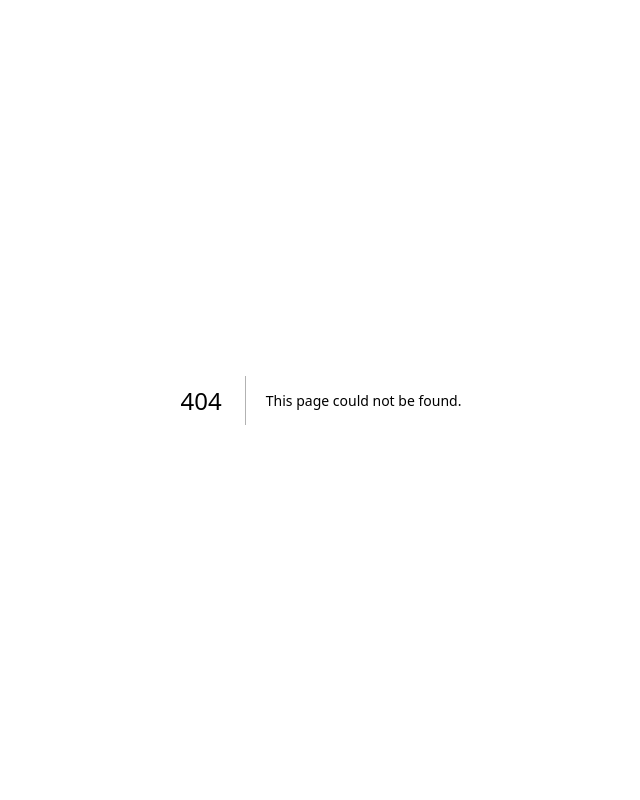
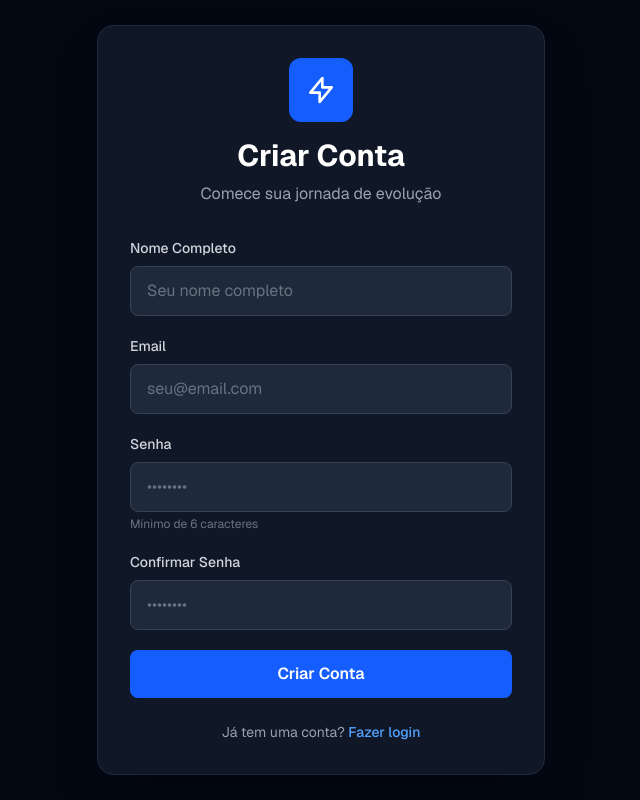
Before and after one commit to RogerToledo/level-up-hub, a Next.js app in the folder frontend/: page /register in a window 1280 px wide. Before the commit this address had no page. Shown: the whole page, without its empty margins (319-959 px from the left). Built offline with nearby package versions, Linux system fonts and the light colour scheme; no server answers.

Commit message:
fix: fix some bugs

```diff
--- a/frontend/src/app/activities/page.tsx
+++ b/frontend/src/app/activities/page.tsx
@@ -101,10 +101,23 @@ export default function ActivitiesPage() {
 
   const fetchLadders = async () => {
     try {
-      const data = await api.get("/ladders");
-      setLadders(data);
+      const response = await api.get("/ladders");
+      console.log("Ladders response:", response);
+
+      // A resposta vem no formato: {message: [...]}
+      if (Array.isArray(response)) {
+        setLadders(response);
+      } else if (response.items && Array.isArray(response.items)) {
+        setLadders(response.items);
+      } else if (response.data && Array.isArray(response.data)) {
+        setLadders(response.data);
+      } else {
+        console.warn("Formato de resposta inesperado para ladders, usando array vazio");
+        setLadders([]);
+      }
     } catch (error) {
       console.error("Erro ao carregar níveis:", error);
+      setLadders([]);
     }
   };
 
--- a/frontend/src/app/profile/page.tsx
+++ b/frontend/src/app/profile/page.tsx
@@ -101,13 +101,19 @@ export default function ProfilePage() {
 
       // Atualizar dados no localStorage
       if (typeof window !== "undefined") {
-        const userStr = localStorage.getItem("career_user");
-        if (userStr) {
-          const user = JSON.parse(userStr);
-          user.username = formData.username;
-          user.email = formData.email;
-          localStorage.setItem("career_user", JSON.stringify(user));
+        // Update username in localStorage
+        if (formData.username) {
+          localStorage.setItem("user_name", formData.username);
         }
+
+        // Fetch updated user data to get the latest role
+        const userData = await api.get(`/users/${userId}`);
+        if (userData.role) {
+          localStorage.setItem("user_role", userData.role);
+        }
+
+        // Dispatch event to update sidebar immediately
+        window.dispatchEvent(new Event("profileUpdated"));
       }
 
       // Limpar mensagem de sucesso após 3 segundos
--- /dev/null
+++ b/frontend/src/app/register/page.tsx
@@ -0,0 +1,176 @@
+"use client";
+
+import { useState } from "react";
+import { useRouter } from "next/navigation";
+import { api } from "@/services/api";
+
+export default function RegisterPage() {
+  const router = useRouter();
+  const [username, setUsername] = useState("");
+  const [email, setEmail] = useState("");
+  const [password, setPassword] = useState("");
+  const [confirmPassword, setConfirmPassword] = useState("");
+  const [error, setError] = useState("");
+  const [loading, setLoading] = useState(false);
+
+  const handleRegister = async (e: React.FormEvent) => {
+    e.preventDefault();
+    setError("");
+
+    // Validações
+    if (password !== confirmPassword) {
+      setError("As senhas não coincidem");
+      return;
+    }
+
+    if (password.length < 6) {
+      setError("A senha deve ter no mínimo 6 caracteres");
+      return;
+    }
+
+    setLoading(true);
+
+    try {
+      await api.post("/register", {
+        username,
+        email,
+        password,
+        active: true,
+        current_level: "P1",
+      });
+
+      // Redirecionar para login após sucesso
+      alert("Conta criada com sucesso! Faça login para continuar.");
+      router.push("/login");
+    } catch (err: unknown) {
+      if (err instanceof Error) {
+        setError(err.message);
+      } else {
+        setError("Erro ao criar conta. Tente novamente.");
+      }
+    } finally {
+      setLoading(false);
+    }
+  };
+
+  return (
+    <div className="min-h-screen flex items-center justify-center bg-gray-950 relative overflow-hidden">
+      {/* Background decorativo */}
+      <div className="absolute inset-0 overflow-hidden">
+        <div className="absolute top-1/4 left-1/4 w-96 h-96 bg-blue-500 rounded-full mix-blend-multiply filter blur-3xl opacity-10 animate-blob"></div>
+        <div className="absolute top-1/3 right-1/4 w-96 h-96 bg-purple-500 rounded-full mix-blend-multiply filter blur-3xl opacity-10 animate-blob animation-delay-2000"></div>
+        <div className="absolute bottom-1/4 left-1/2 w-96 h-96 bg-pink-500 rounded-full mix-blend-multiply filter blur-3xl opacity-10 animate-blob animation-delay-4000"></div>
+      </div>
+
+      <div className="max-w-md w-full p-8 bg-gray-900 rounded-2xl shadow-2xl border border-gray-800 relative z-10">
+        {/* Logo/Header */}
+        <div className="text-center mb-8">
+          <div className="inline-flex items-center justify-center w-16 h-16 bg-blue-600 rounded-xl mb-4">
+            <svg className="w-8 h-8 text-white" fill="none" viewBox="0 0 24 24" stroke="currentColor">
+              <path strokeLinecap="round" strokeLinejoin="round" strokeWidth={2} d="M13 10V3L4 14h7v7l9-11h-7z" />
+            </svg>
+          </div>
+          <h2 className="text-3xl font-bold text-white mb-2">Criar Conta</h2>
+          <p className="text-gray-400">Comece sua jornada de evolução</p>
+        </div>
+
+        {error && (
+          <div className="bg-red-900 bg-opacity-50 border border-red-700 text-red-300 p-3 rounded-lg mb-6 text-sm flex items-start gap-2">
+            <svg className="w-5 h-5 shrink-0 mt-0.5" fill="none" viewBox="0 0 24 24" stroke="currentColor">
+              <path strokeLinecap="round" strokeLinejoin="round" strokeWidth={2} d="M12 8v4m0 4h.01M21 12a9 9 0 11-18 0 9 9 0 0118 0z" />
+            </svg>
+            <span>{error}</span>
+          </div>
+        )}
+
+        <form onSubmit={handleRegister} className="space-y-5">
+          <div>
+            <label className="block text-sm font-medium text-gray-300 mb-2">
+              Nome Completo
+            </label>
+            <input
+              type="text"
+              value={username}
+              onChange={(e) => setUsername(e.target.value)}
+              className="w-full px-4 py-3 bg-gray-800 border border-gray-700 text-white rounded-lg focus:ring-2 focus:ring-blue-500 focus:border-transparent outline-none transition-all placeholder-gray-500"
+              placeholder="Seu nome completo"
+              required
+            />
+          </div>
+
+          <div>
+            <label className="block text-sm font-medium text-gray-300 mb-2">
+              Email
+            </label>
+            <input
+              type="email"
+              value={email}
+              onChange={(e) => setEmail(e.target.value)}
+              className="w-full px-4 py-3 bg-gray-800 border border-gray-700 text-white rounded-lg focus:ring-2 focus:ring-blue-500 focus:border-transparent outline-none transition-all placeholder-gray-500"
+              placeholder="seu@email.com"
+              required
+            />
+          </div>
+
+          <div>
+            <label className="block text-sm font-medium text-gray-300 mb-2">
+              Senha
+            </label>
+            <input
+              type="password"
+              value={password}
+              onChange={(e) => setPassword(e.target.value)}
+              className="w-full px-4 py-3 bg-gray-800 border border-gray-700 text-white rounded-lg focus:ring-2 focus:ring-blue-500 focus:border-transparent outline-none transition-all placeholder-gray-500"
+              placeholder="••••••••"
+              minLength={6}
+              required
+            />
+            <p className="mt-1 text-xs text-gray-500">Mínimo de 6 caracteres</p>
+          </div>
+
+          <div>
+            <label className="block text-sm font-medium text-gray-300 mb-2">
+              Confirmar Senha
+            </label>
+            <input
+              type="password"
+              value={confirmPassword}
+              onChange={(e) => setConfirmPassword(e.target.value)}
+              className="w-full px-4 py-3 bg-gray-800 border border-gray-700 text-white rounded-lg focus:ring-2 focus:ring-blue-500 focus:border-transparent outline-none transition-all placeholder-gray-500"
+              placeholder="••••••••"
+              minLength={6}
+              required
+            />
+          </div>
+
+          <button
+            type="submit"
+            disabled={loading}
+            className="w-full bg-blue-600 text-white font-semibold py-3 px-4 rounded-lg hover:bg-blue-700 focus:ring-4 focus:ring-blue-900 transition-all disabled:opacity-50 disabled:cursor-not-allowed flex items-center justify-center gap-2"
+          >
+            {loading ? (
+              <>
+                <svg className="animate-spin h-5 w-5 text-white" xmlns="http://www.w3.org/2000/svg" fill="none" viewBox="0 0 24 24">
+                  <circle className="opacity-25" cx="12" cy="12" r="10" stroke="currentColor" strokeWidth="4"></circle>
+                  <path className="opacity-75" fill="currentColor" d="M4 12a8 8 0 018-8V0C5.373 0 0 5.373 0 12h4zm2 5.291A7.962 7.962 0 014 12H0c0 3.042 1.135 5.824 3 7.938l3-2.647z"></path>
+                </svg>
+                Criando conta...
+              </>
+            ) : (
+              "Criar Conta"
+            )}
+          </button>
+        </form>
+
+        <div className="mt-6 text-center">
+          <p className="text-sm text-gray-400">
+            Já tem uma conta?{" "}
+            <a href="/login" className="text-blue-400 hover:text-blue-300 font-medium">
+              Fazer login
+            </a>
+          </p>
+        </div>
+      </div>
+    </div>
+  );
+}
--- a/frontend/src/app/reports/page.tsx
+++ b/frontend/src/app/reports/page.tsx
@@ -337,13 +337,20 @@ export default function ReportsPage() {
               <div className="space-y-4">{gapData.map((gap, index) => (
                   <div key={index} className="bg-gray-800 border border-gray-700 rounded-lg p-6">
                     <div className="flex items-center justify-between mb-4">
-                      <h3 className="text-xl font-bold text-white capitalize">{gap.pillar.toLowerCase()}</h3>
+                      <div>
+                        <h3 className="text-xl font-bold text-white">
+                          <span className="text-blue-400">{gap.level}</span>
+                          <span className="text-gray-500 mx-2">•</span>
+                          <span className="capitalize">{gap.pillar.toLowerCase()}</span>
+                        </h3>
+                        <p className="text-sm text-gray-400 mt-1">Meta de XP para este nível e pilar</p>
+                      </div>
                       <span className={`px-3 py-1 rounded-full text-sm font-medium ${
-                        gap.status === "on_track" ? "bg-green-900 text-green-300" :
-                        gap.status === "at_risk" ? "bg-yellow-900 text-yellow-300" :
+                        gap.status === "DONE" ? "bg-green-900 text-green-300" :
+                        gap.status === "IN_PROGRESS" ? "bg-yellow-900 text-yellow-300" :
                         "bg-red-900 text-red-300"
                       }`}>
-                        {gap.status === "on_track" ? "No Caminho" : gap.status === "at_risk" ? "Em Risco" : "Crítico"}
+                        {gap.status === "DONE" ? "Completo" : gap.status === "IN_PROGRESS" ? "Em Progresso" : "Crítico"}
                       </span>
                     </div>
                     <div className="grid grid-cols-3 gap-4 mb-4">
--- a/frontend/src/components/Sidebar.tsx
+++ b/frontend/src/components/Sidebar.tsx
@@ -13,6 +13,22 @@ export default function Sidebar() {
   useEffect(() => {
     setUserName(localStorage.getItem("user_name") || "");
     setUserRole(localStorage.getItem("user_role") || "");
+
+    // Listen for storage changes (when profile is updated)
+    const handleStorageChange = () => {
+      setUserName(localStorage.getItem("user_name") || "");
+      setUserRole(localStorage.getItem("user_role") || "");
+    };
+
+    window.addEventListener("storage", handleStorageChange);
+
+    // Also listen for custom event when updating in the same tab
+    window.addEventListener("profileUpdated", handleStorageChange);
+
+    return () => {
+      window.removeEventListener("storage", handleStorageChange);
+      window.removeEventListener("profileUpdated", handleStorageChange);
+    };
   }, []);
 
   const handleLogout = () => {
--- a/frontend/src/types/index.ts
+++ b/frontend/src/types/index.ts
@@ -75,6 +75,7 @@ export interface DashboardResponse {
 }
 
 export interface GapAnalysisResponse {
+  level: string;
   pillar: string;
   target: number;
   achieved: number;
```
